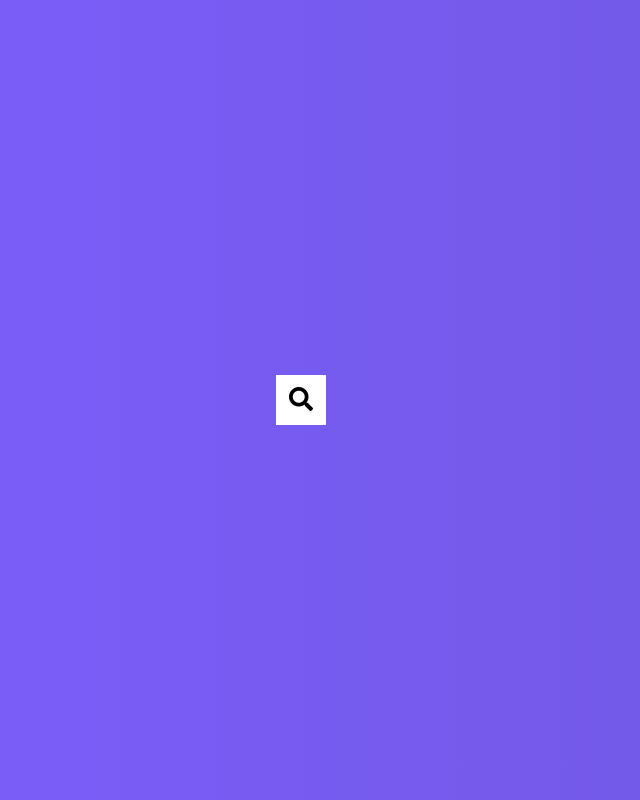
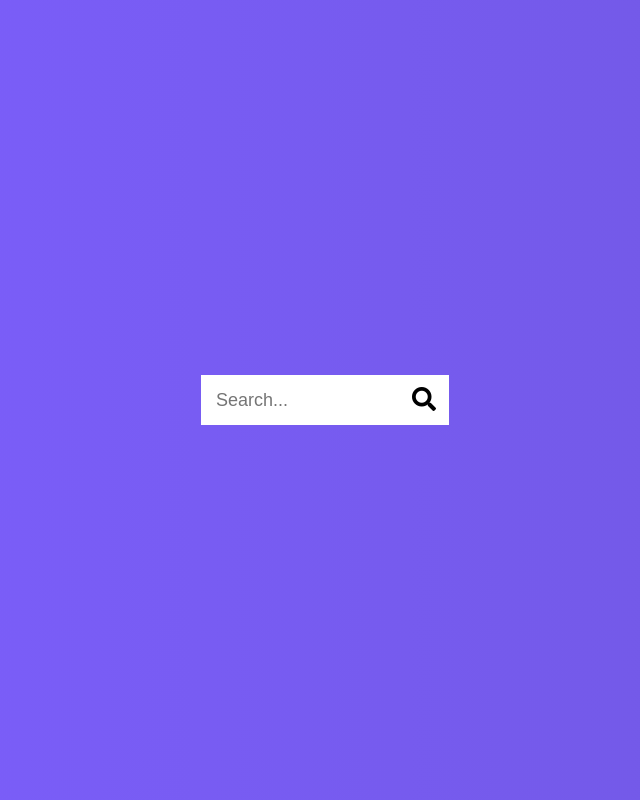
Before and after one commit to Ero6067/hidden-search-widget, a plain HTML site: page index.html in a window 1280 px wide. Both pictures are taken after a click on the button 640 px from the left and 400 px from the top of the page. Shown: the whole page, without its empty margins (339-979 px from the left). Drawn offline with Linux system fonts and the light colour scheme.

Commit message:
Adding click functionality. TODO: fix jerky animation

```diff
--- a/script.js
+++ b/script.js
@@ -0,0 +1,19 @@
+const search = document.querySelector('.search')
+const btn = document.querySelector('.btn')
+const input = document.querySelector('.input')
+
+btn.addEventListener('click', (e) => {
+  search.classList.toggle('active')
+  input.focus()
+})
+
+document.addEventListener('click', (e) => {
+  if (e.target.nodeName === 'BODY') {
+    search.classList.remove('active')
+  }
+})
+
+search.addEventListener('submit', (e) => {
+  e.preventDefault()
+  input.value && console.log('submit', input.value)
+})
--- a/style.css
+++ b/style.css
@@ -42,3 +42,16 @@ body {
   width: 50px;
   transition: transofrm 0.3s ease;
 }
+
+.btn:focus,
+.input:focus {
+  outline: none;
+}
+
+.search.active .input {
+  width: 200px;
+}
+
+.search.active .btn {
+  transform: translateX(198px);
+}
```
Also changed, not shown: 1 other file.
